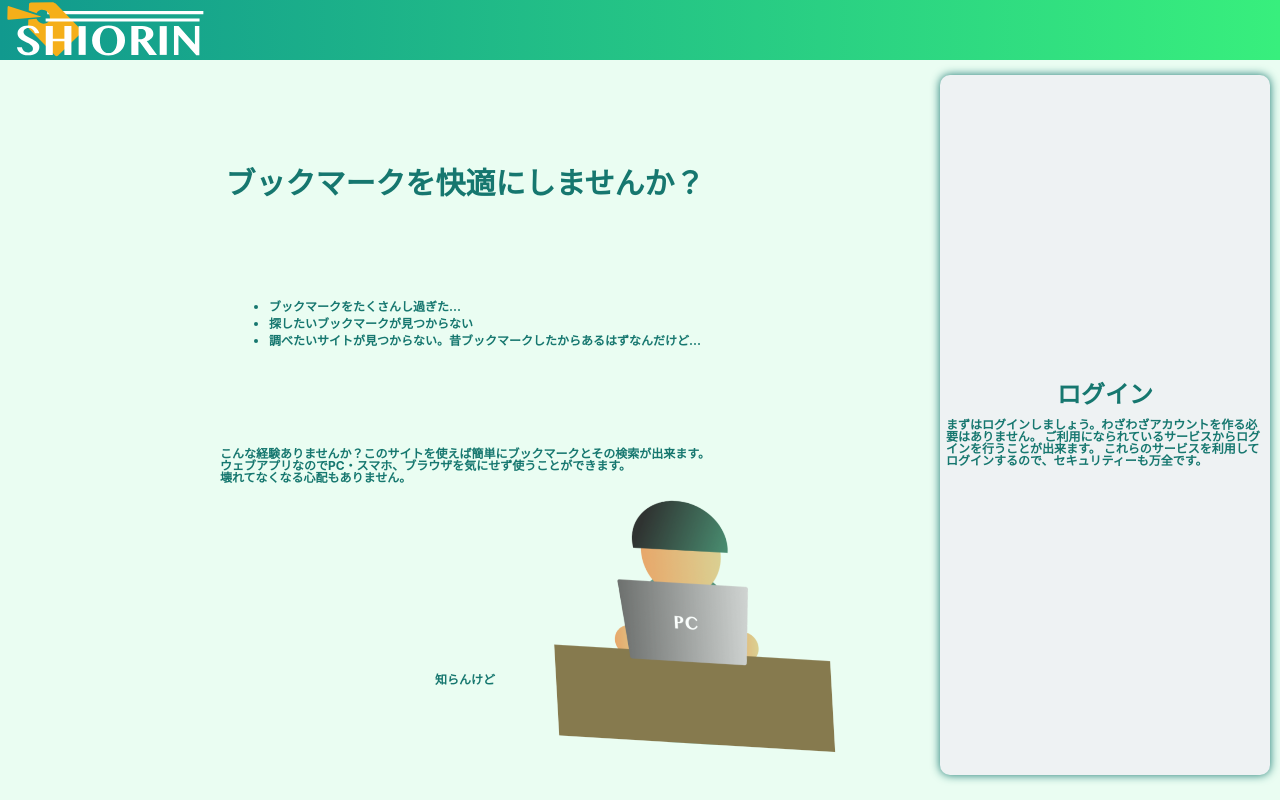
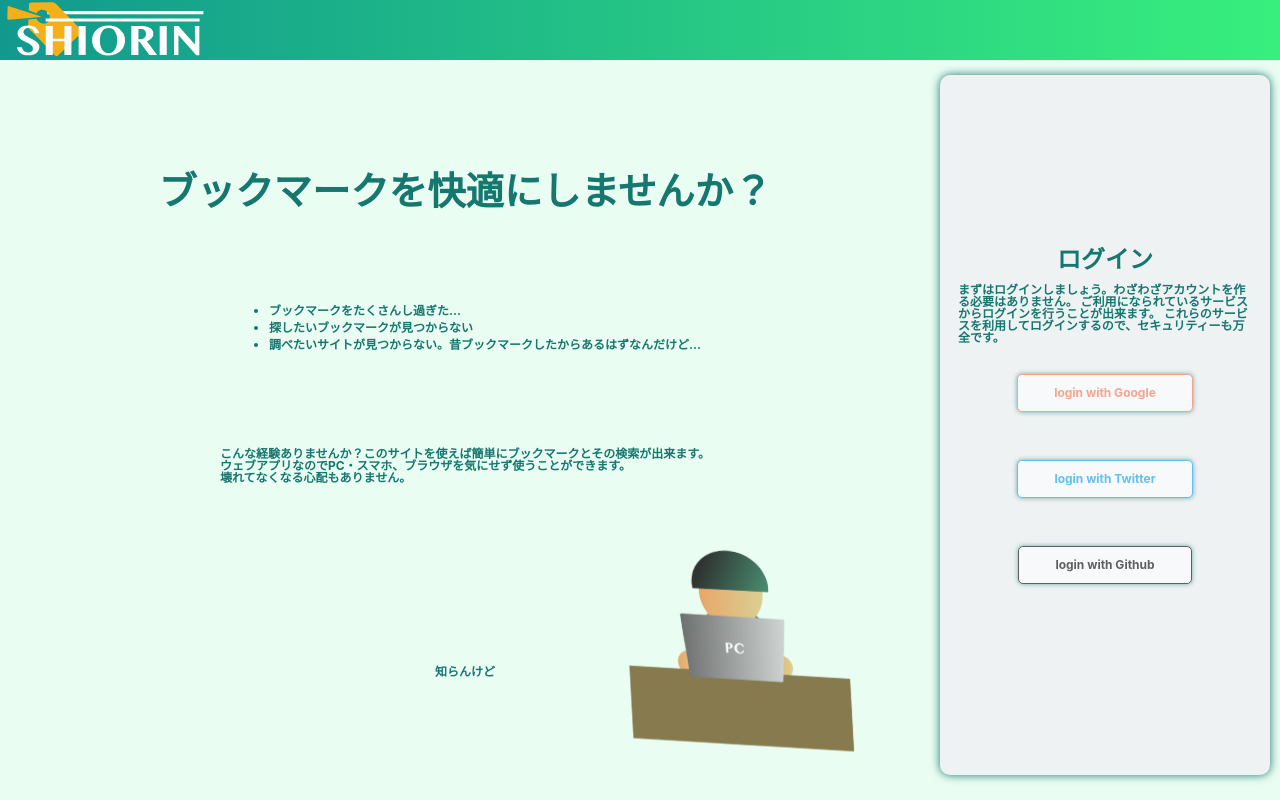
Before and after one commit to bkc-tomi/bookmark-manager, a Next.js app: page / in a window 1280 px wide. Built offline with nearby package versions, Linux system fonts and the light colour scheme; no server answers.

Commit message:
make main repo

```diff
--- /dev/null
+++ b/components/login.tsx
@@ -0,0 +1,52 @@
+import Link from 'next/link';
+import LoginButton from "./loginButton";
+import Styles from "../styles/login.module.css";
+
+export function Login() {
+    const handleLoginGoogle = () => {
+        console.log("google");
+    }
+    const handleLoginTwitter = () => {
+        console.log("twitter");
+    }
+    const hadleLoginGithub = () => {
+        console.log("github");
+    }
+    return (
+        <div className={ Styles.loginBG }>
+            <h3>ログイン</h3>
+            <p>
+                まずはログインしましょう。わざわざアカウントを作る必要はありません。
+                ご利用になられているサービスからログインを行うことが出来ます。
+                これらのサービスを利用してログインするので、セキュリティーも万全です。
+            </p>
+            <LoginButton
+                color={ "#FF7046" }
+                paddingX={ 3 }
+                paddingY={ 1 }
+                margin={ 2 }
+                onclick={ handleLoginGoogle }
+            >
+                login with Google
+            </LoginButton>
+            <LoginButton
+                color={ "#00A0F4" }
+                paddingX={ 3 }
+                paddingY={ 1 }
+                margin={ 2 }
+                onclick={ handleLoginTwitter }
+            >
+                login with Twitter
+            </LoginButton>
+            <LoginButton
+                color={ "#000000" }
+                paddingX={ 3 }
+                paddingY={ 1 }
+                margin={ 2 }
+                onclick={ hadleLoginGithub }
+            >
+                login with Github
+            </LoginButton>
+        </div>
+    );
+}
--- /dev/null
+++ b/components/loginButton.tsx
@@ -0,0 +1,27 @@
+import Styles from "../styles/login.module.css";
+
+export default function LoginButton({
+    children, color, margin, paddingX, paddingY, onclick
+}:{
+    children: React.ReactNode,
+    color: string,
+    margin?: number,
+    paddingX?: number,
+    paddingY?: number,
+    onclick: Function,
+}) {
+    return (
+        <a
+            className={ Styles.btn }
+            style={{
+                color: color,
+                borderColor: color,
+                margin: `${ margin }rem` || "1rem",
+                padding: `${ paddingY }rem ${ paddingX }rem` || "1rem 2rem",
+            }}
+            onClick={ () => onclick() }
+        >
+            { children }
+        </a>
+    );
+}
--- a/pages/index.tsx
+++ b/pages/index.tsx
@@ -1,4 +1,5 @@
 import Layout from "../components/layout";
+import { Login } from "../components/login";
 import Styles from "../styles/index.module.css";
 export default function Index() {
     return (
@@ -7,7 +8,7 @@ export default function Index() {
                 <div className={ Styles.articleArea }>
                     <img src="/pc-user.png" className={ Styles.pcUser } />
                     <br />
-                    <h2>ブックマークを快適にしませんか？</h2>
+                    <h2 className={ Styles.title }>ブックマークを快適にしませんか？</h2>
                     <ul>
                         <li>ブックマークをたくさんし過ぎた…</li>
                         <li>探したいブックマークが見つからない</li>
@@ -25,15 +26,7 @@ export default function Index() {
                     <p></p>
                 </div>
                 <div className={ Styles.loginArea }>
-                    <div className={ Styles.loginBG }>
-                        <h3>ログイン</h3>
-                        <p>
-                            まずはログインしましょう。わざわざアカウントを作る必要はありません。
-                            ご利用になられているサービスからログインを行うことが出来ます。
-                            これらのサービスを利用してログインするので、セキュリティーも万全です。
-                        </p>
-                    </div>
-
+                    <Login />
                 </div>
             </div>
         </Layout>
--- a/styles/index.module.css
+++ b/styles/index.module.css
@@ -16,10 +16,15 @@
     justify-content: space-between;
     align-items: center;
     z-index: 1000;
+    padding: 1rem;
+}
+
+.title {
+    font-size: 3vw;
 }
 
 .pcUser {
-    width: 50%;
+    width: 40%;
     position: absolute;
     bottom: 5%;
     right: 0;
@@ -34,22 +39,12 @@
     /* border: 1px solid #000; */
 }
 
-.loginBG {
-    width: calc(100% - 20px);
-    height: calc(100% - 20px);
-    margin: 10px;
-    background: #eef2f3;
-    border-radius: 10px;
-    box-shadow: 0px 0px 10px #16776f;
-    display: flex;
-    flex-direction: column;
-    justify-content: center;
-    align-items: center;
-}
-
 @media screen and (max-width:680px) {
     .articleArea {
         width: 100%;
+    }
+    .title {
+        font-size: 5vw;
     }
     .loginArea {
         width: 100%;
--- /dev/null
+++ b/styles/login.module.css
@@ -0,0 +1,26 @@
+.loginBG {
+    width: calc(100% - 20px);
+    height: calc(100% - 20px);
+    margin: 10px;
+    padding: 1rem;
+    background: #eef2f3;
+    border-radius: 10px;
+    box-shadow: 0px 0px 10px #16776f;
+    display: flex;
+    flex-direction: column;
+    justify-content: center;
+    align-items: center;
+}
+
+.btn {
+    display: inline-block;
+    cursor: pointer;
+    border: 1px solid;
+    border-radius: 5px;
+    box-shadow: 0px 0px 5px #16776f;
+    background: #ffffff;
+    opacity: 0.6;
+}
+.btn:hover {
+    opacity: 1;
+}
```
